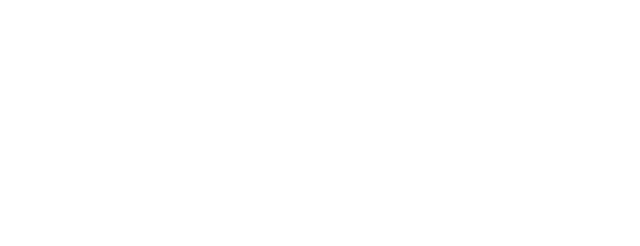
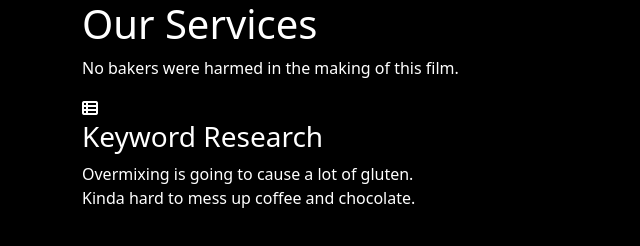
Before and after one commit to hellokristinafaye/services, a plain HTML site: page index.html in a window 1280 px wide. Shown: the whole page, without its empty margins (0-640 px from the left). Drawn offline with nearby package versions, Linux system fonts and the light colour scheme.

Commit message:
oh ok we had the wrong CDN's somehow

```diff
--- a/index.html
+++ b/index.html
@@ -5,9 +5,32 @@
     <meta name="viewport" content="width=device-width, initial-scale=1.0">
     <title>Services</title>
     <link rel="stylesheet" href="style.css" class="">
-    <link rel="stylesheet" href="https://cdn.jsdelivr.net/npm/bootstrap@5.3.3/dist/css/bootstrap.min.css" class="">
+    <!-- <link rel="stylesheet" href="https://cdn.jsdelivr.net/npm/bootstrap@5.3.3/dist/css/bootstrap.min.css" class="">
+    <link rel="stylesheet" href="https://stackpath.bootstrapcdn.com/bootstrap/4.3.1/css/bootstrap.min.css" class="">
+    <link rel="stylesheet" href="https://cdn.jsdelivr.net/npm/@fortawesome/fontawesome-free@6.6.0/css/fontawesome.min.css" class=""> -->
+    <link rel="stylesheet" href="https://cdn.jsdelivr.net/npm/@fortawesome/fontawesome-free@6.6.0/css/fontawesome.min.css"
+        class="">
+    <link href="https://cdn.jsdelivr.net/npm/bootstrap@5.3.3/dist/css/bootstrap.min.css" rel="stylesheet">
+    <link rel="stylesheet" href="https://cdnjs.cloudflare.com/ajax/libs/font-awesome/6.7.2/css/all.min.css" />
 </head>
 <body>
+    <div class="container">
+        <div class="">
+            <h1 class="">Our Services</h1>
+            <p class="">No bakers were harmed in the making of this film.</p>
+        </div>
+        <div class="row">
+            <!-- the following row works in 3 columns -->
+            <div class="col-md-4">
+                <div class="service-box">
+                    <i class="fa-solid fa-table-list"></i>
+                    <h3 class="">Keyword Research</h3>
+                    <p class="">Overmixing is going to cause a lot of gluten.  Kinda hard to mess up coffee and chocolate.</p>
+                </div>
+            </div>
+        </div>
+
+    </div>
 
 </body>
 </html>
--- a/style.css
+++ b/style.css
@@ -2,3 +2,11 @@
     margin: 0;
     padding: 0;
 }
+body {
+    background: #000 !important;
+    color: #fff !important;
+}
+.services {
+    margin-top: 20px;
+    margin-bottom: 30px;
+}
```
Also changed, not shown: 1 other file.
